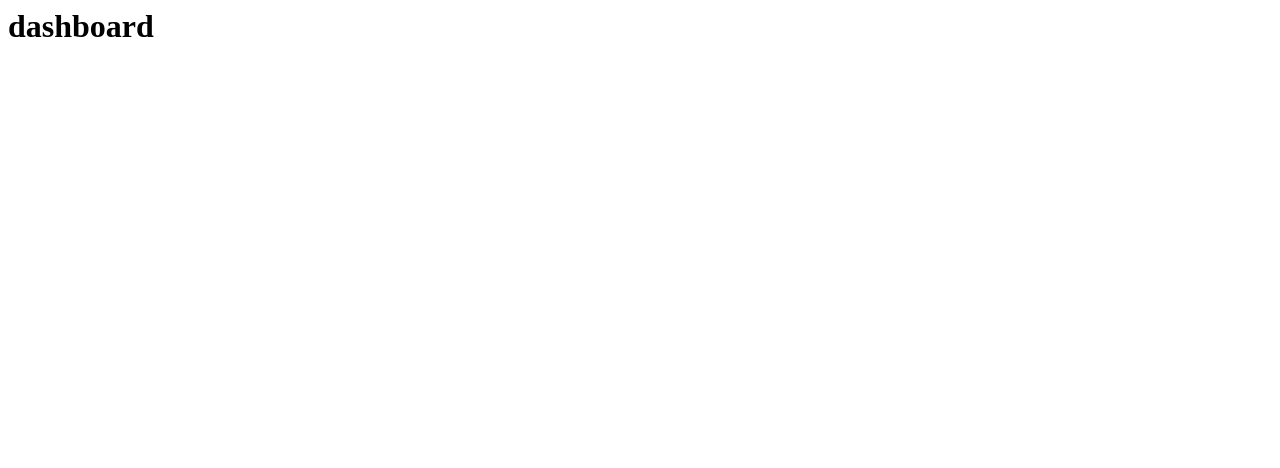
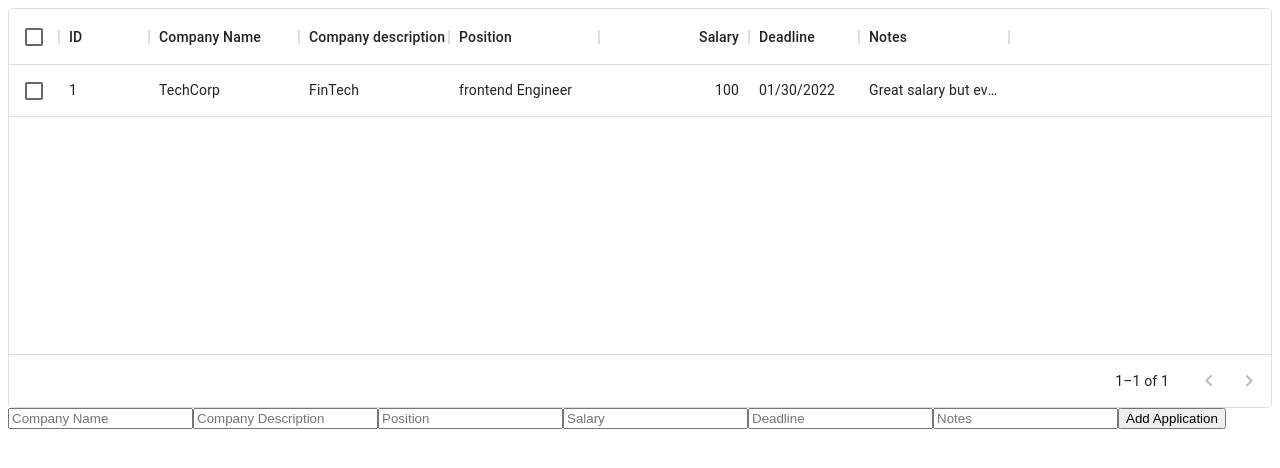
Before and after one commit to Team-Squirtle-CS/Trackr, a React app: page / in a window 1280 px wide. Shown: the top 468 px of the page. Built offline with nearby package versions, Linux system fonts and the light colour scheme.

Commit message:
added instructions for redux & built grid component

```diff
--- a/client/actions/actionTypes.js
+++ b/client/actions/actionTypes.js
@@ -1,2 +1,3 @@
 export const SET_PAGE = 'SET_PAGE';
 // export const SIGN_UP = 'SIGN_UP';
+export const GET_APPLICATIONS = 'GET_APPLICATIONS'
--- a/client/actions/actions.js
+++ b/client/actions/actions.js
@@ -18,3 +18,5 @@ export const setPage = (page) => (dispatch) => {
   //   });
   // }).catch(console.error);
 }
+
+// create a new function, getApplications, with the type GET_APPLICATIONS and payload will be all of the rows from the applications table in the DB
--- a/client/components/dashboard.jsx
+++ b/client/components/dashboard.jsx
@@ -1,9 +1,21 @@
 import React, { useState } from "react";
+import DataGrid from "./grid.jsx";
 
 const dashboard = () => {
     return (
         <div>
-            <h1>dashboard</h1>
+            <DataGrid/>
+            <span>
+                <form>
+                    <input type='text' placeholder="Company Name"></input>
+                    <input type='text' placeholder="Company Description"></input>
+                    <input type='text' placeholder="Position"></input>
+                    <input type='text' placeholder="Salary"></input>
+                    <input type='text' placeholder="Deadline"></input>
+                    <input type='text' placeholder="Notes"></input>
+                    <button type='submit' value='add application'>Add Application</button>
+                </form>
+            </span>
         </div>
     );
 };
--- /dev/null
+++ b/client/components/grid.jsx
@@ -0,0 +1,75 @@
+import * as React from "react";
+import { DataGrid } from "@mui/x-data-grid";
+
+const columns = [
+  { field: "id", headerName: "ID", width: 90 },
+  {
+    field: "company",
+    headerName: "Company Name",
+    width: 150,
+    editable: true
+  },
+  {
+    field: "companyDescription",
+    headerName: "Company description",
+    width: 150,
+    editable: true
+  },
+  {
+    field: "position",
+    headerName: "Position",
+    width: 150,
+    editable: true
+  },
+  {
+    field: "salary",
+    headerName: "Salary",
+    type: "number",
+    width: 150,
+    editable: true
+  },
+  {
+    field: "deadline",
+    headerName: "Deadline",
+    type: "date",
+    width: 110,
+    editable: true
+  },
+  {
+    field: "notes",
+    headerName: "Notes",
+    width: 150,
+    editable: true
+  },
+
+];
+// use mapDispatchToProps to access getApplications action from actions.js
+// create a function that calls getApplications when the grid component is rendered or when user submits new application info
+    // need a function to populate rows with the data from applications table in DB
+const rows = [
+    // dummy data
+  {
+    id: 1,
+    company: "TechCorp",
+    companyDescription: "FinTech",
+    position: "frontend Engineer",
+    salary: 100,
+    deadline: "01/30/2022",
+    notes: "Great salary but evil corporation"
+  }
+];
+
+export default function DataGridDemo() {
+  return (
+    <div style={{ height: 400, width: "100%" }}>
+      <DataGrid
+        rows={rows}
+        columns={columns}
+        pageSize={5}
+        rowsPerPageOptions={[5]}
+        checkboxSelection
+        disableSelectionOnClick
+      />
+    </div>
+  );
+}
--- a/client/reducers/pageReducer.js
+++ b/client/reducers/pageReducer.js
@@ -4,6 +4,7 @@ const initialState = {
   currPage: 'login',
   currentUserID: '',
   loggedIn: false
+  // create a new piece of state, applications, with a value of an empty array
 };
 
 const pageReducer = (state = initialState, action) => {
@@ -16,6 +17,7 @@ const pageReducer = (state = initialState, action) => {
     }
     default: return state;
   }
+  // create a new case where types.GET_APPLICATIONS, return spread state and applications: action.payload
 }
 
 export default pageReducer;
--- a/package.json
+++ b/package.json
@@ -12,6 +12,10 @@
   "author": "Team Trackr",
   "license": "MIT",
   "dependencies": {
+    "@emotion/react": "^11.7.1",
+    "@emotion/styled": "^11.6.0",
+    "@mui/material": "^5.2.6",
+    "@mui/x-data-grid": "^5.2.1",
     "concurrently": "^6.0.2",
     "cookie-parser": "1.3.2",
     "cors": "^2.8.4",
```
